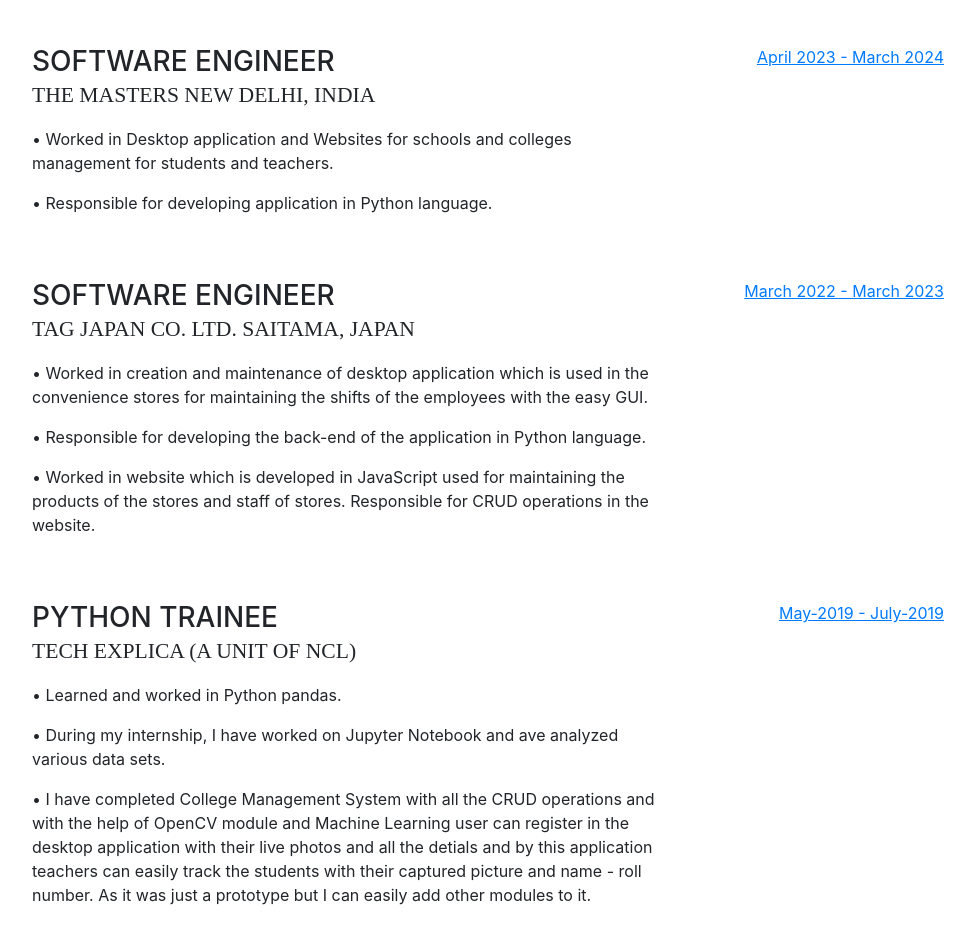
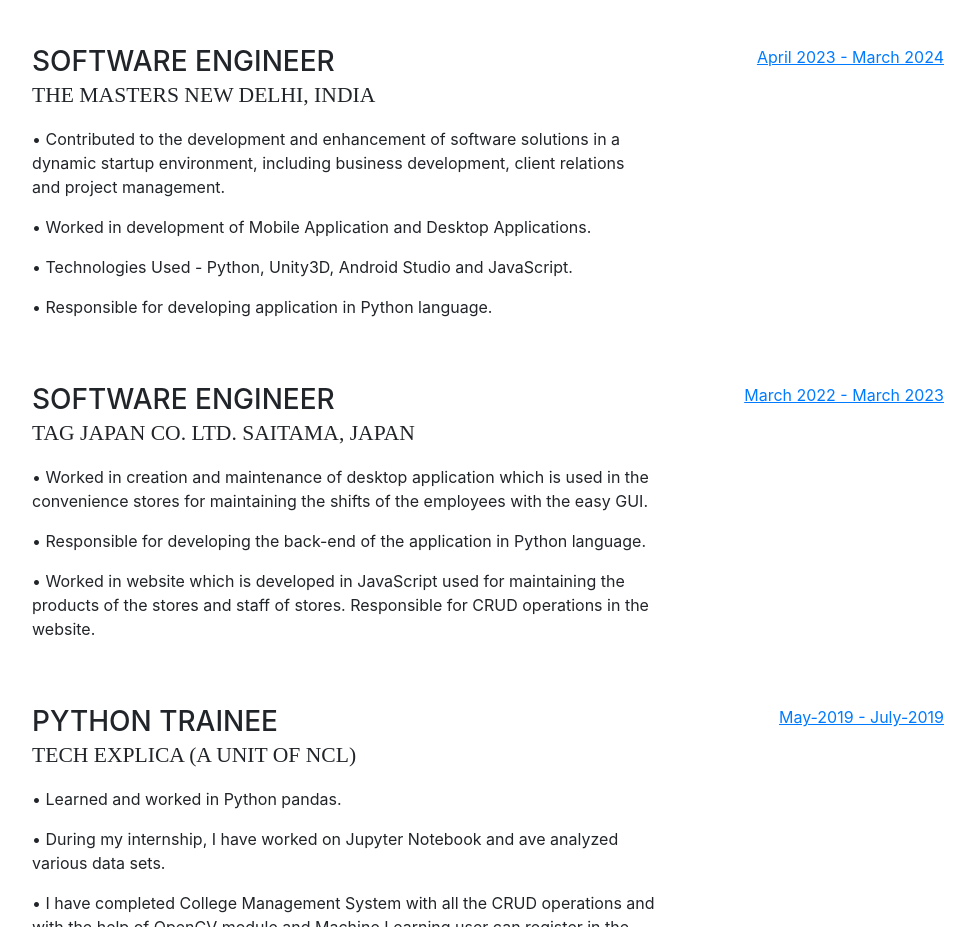
Before and after one commit to Abhishek-Gosain/abhishek-gosain.github.io, a website with bundled scripts: page index.html in a window 1280 px wide. Shown: the part 1227-2154 px from the top of the page, without its empty margins (288-1263 px from the left). Built offline with nearby package versions, Linux system fonts and the light colour scheme; a web font is replaced by a local one.

Commit message:
Update index.html

```diff
--- a/index.html
+++ b/index.html
@@ -126,7 +126,9 @@
             <div class="resume-content mr-auto">
               <h3 class="mb-0">Software Engineer</h3>
               <div class="subheading mb-3">The Masters New Delhi, India</div>
-              <p>&#x2022; Worked in Desktop application and Websites for schools and colleges management for students and teachers.</p>
+              <p>&#x2022; Contributed to the development and enhancement of software solutions in a dynamic startup environment, including business development, client relations and project management.</p>
+<p>&#x2022; Worked in development of Mobile Application and Desktop Applications.</p>
+<p>&#x2022; Technologies Used - Python, Unity3D, Android Studio and JavaScript.</p>
               <p>&#x2022; Responsible for developing application in Python language.</p>
             </div>
             <div class="resume-date text-md-right">
```
